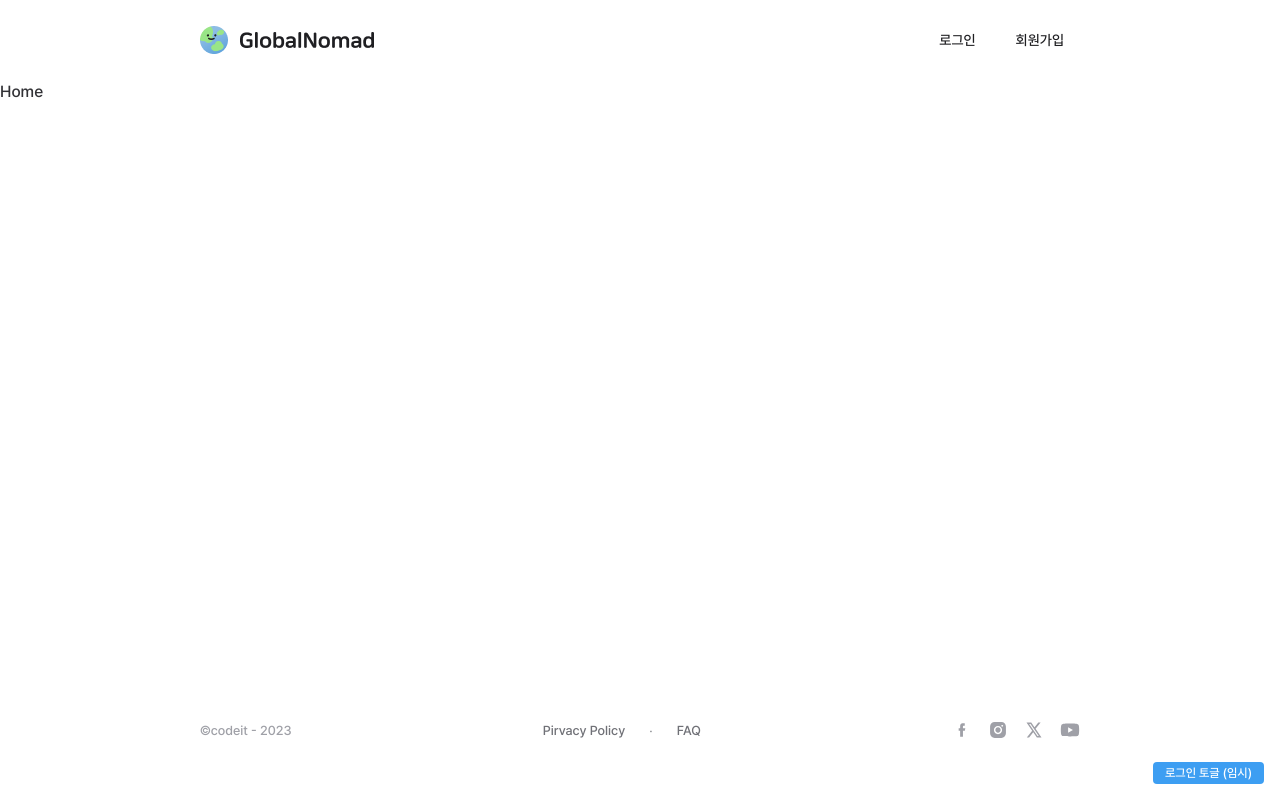
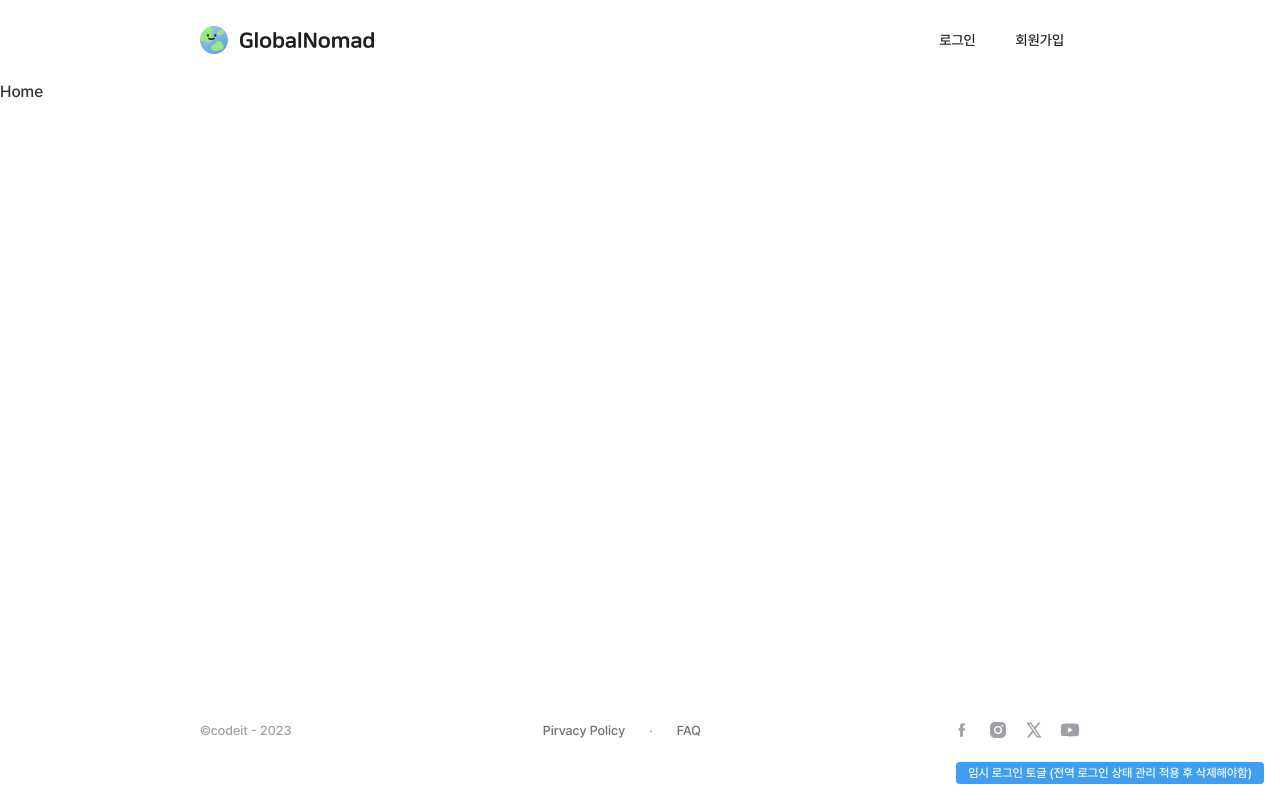
Before and after one commit to wuswusw/21-Sprint-Part4-4team-GolbalNomad, a Next.js app: page / in a window 1280 px wide. Built offline with nearby package versions, Linux system fonts and the light colour scheme.

Commit message:
:bug:Fix:로그아웃 임시 상태 처리

```diff
--- a/src/components/common/GNB.tsx
+++ b/src/components/common/GNB.tsx
@@ -16,25 +16,32 @@ interface GNBProps {
 }
 
 function GNB({ nickname, profileImage }: GNBProps) {
-    const [isLogin, setIsLogin] = useState(false);
+    const [isLogin, setIsLogin] = useState(false); // api 연결 후 상태 관리 변경해야함
     const [isNotificationOpen, setIsNotificationOpen] = useState(false);
     const [isProfileOpen, setIsProfileOpen] = useState(false);
     const notificationRef = useRef<HTMLDivElement>(null);
     const profileRef = useRef<HTMLDivElement>(null)
+
+    useClickOutside(notificationRef, () => setIsNotificationOpen(false), isNotificationOpen);
+    useClickOutside(profileRef, () => setIsProfileOpen(false), isProfileOpen);
+
     const handleBellClick = () => {
         setIsNotificationOpen(!isNotificationOpen)
     }
     const handleProfileClick = () => {
         setIsProfileOpen(!isProfileOpen)
     }
-    useClickOutside(notificationRef, () => setIsNotificationOpen(false), isNotificationOpen);
-    useClickOutside(profileRef, () => setIsProfileOpen(false), isProfileOpen);
+    const handleLogoutClick = () => {
+        setIsLogin(false);
+        // 로그아웃 로직 추가 필요
+    }
+
+
 
     return (
         <div>
-            {/* TODO: API 연결 후 삭제 */}
             <button onClick={() => setIsLogin(!isLogin)} className="fixed bottom-4 right-4 z-50 bg-primary-500 text-white px-3 py-1 rounded text-12">
-                로그인 토글 (임시)
+                임시 로그인 토글 (전역 로그인 상태 관리 적용 후 삭제해야함)
             </button>
             <div className="flex justify-between items-center w-full h-[80px] desktop:px-50 tablet:px-[30px] px-6 tablet:py-6 py-2">
                 <Link href="/" >
@@ -70,7 +77,7 @@ function GNB({ nickname, profileImage }: GNBProps) {
                                         <div className="flex flex-col items-center justify-center w-32 px-[14px] py-4 rounded-xl shadow-[0px_2px_8px_0px_#78748640] absolute top-9 right-0">
                                         <ul className="w-full flex flex-col gap-[14px] justify-center text-16 text-gray-600">
                                             <li>
-                                                <Link href="/main/profile" className="flex items-center justify-center text-14 py-[15px] hover:ring-primary-100 hover:ring-2 hover:text-gray-950 rounded-xl ">로그아웃</Link>
+                                                <button className=" w-full flex items-center justify-center text-14 py-[15px] hover:ring-primary-100 hover:ring-2 hover:text-gray-950 rounded-xl " onClick={handleLogoutClick}>로그아웃</button>
                                             </li>
                                             <li>
                                                 <Link href="/main/profile" className="flex items-center justify-center text-14 py-[15px] hover:ring-primary-100 hover:ring-2 hover:text-gray-950 rounded-xl">마이페이지</Link>
```
